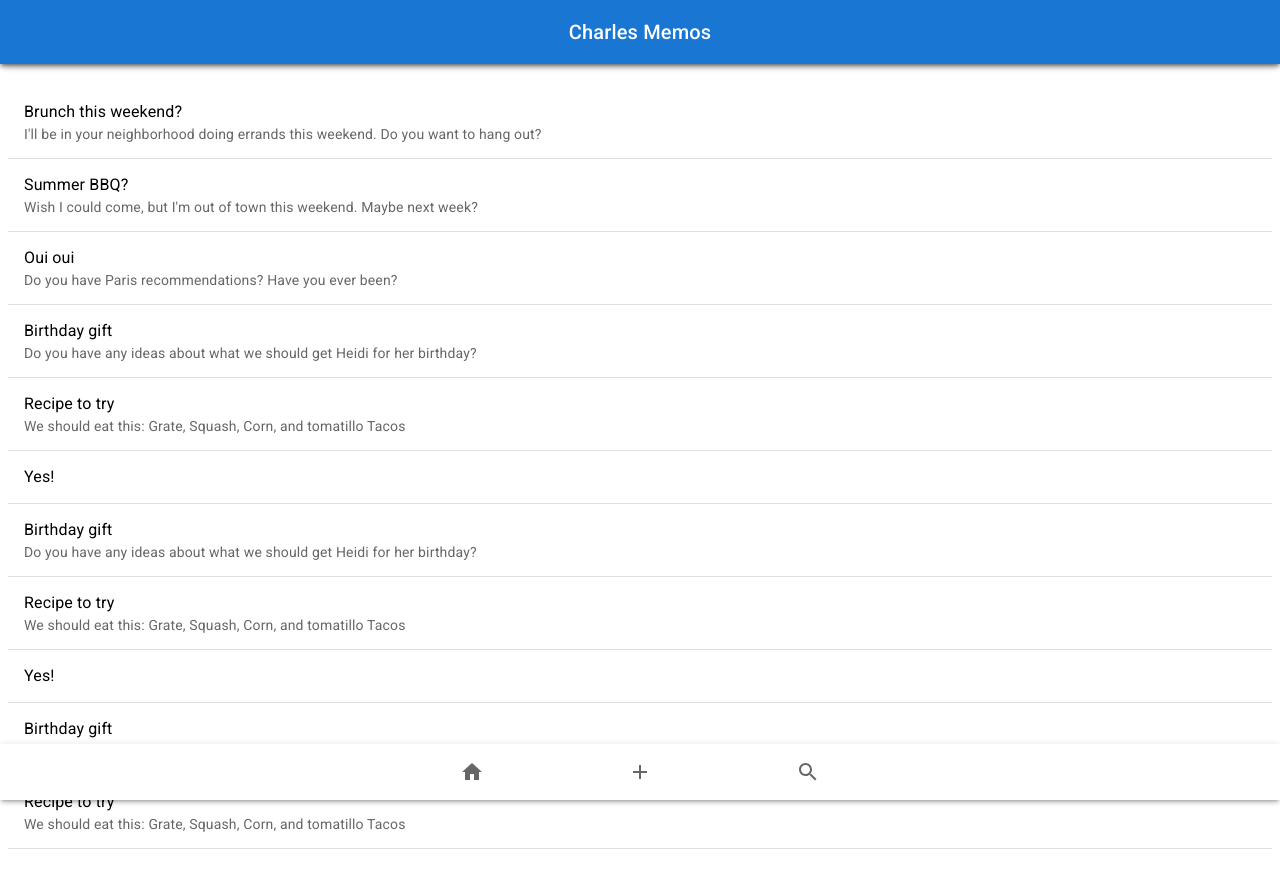
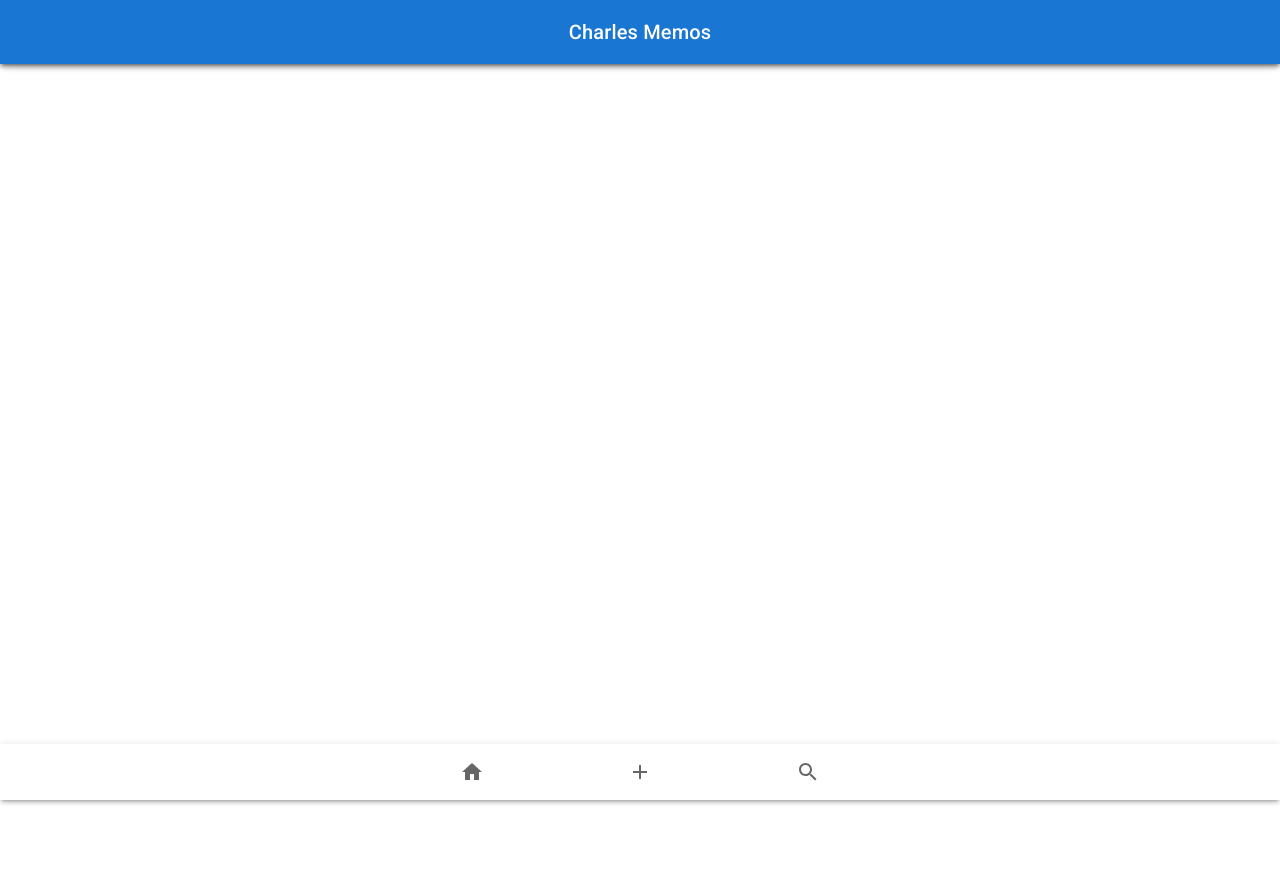
Before and after one commit to charles521/react-advanced-course, a React (Vite) app in the folder memo/: page / in a window 1280 px wide. Shown: the top 888 px of the page. After the commit the page ends 800 px from the top, so only its background shows below. Built offline with nearby package versions, Linux system fonts and the light colour scheme.

Commit message:
memo 完善添加逻辑

```diff
--- a/memo/package.json
+++ b/memo/package.json
@@ -17,7 +17,9 @@
     "@mui/material": "^5.15.17",
     "react": "^18.2.0",
     "react-dom": "^18.2.0",
-    "react-router-dom": "^7.4.0"
+    "react-hot-toast": "^2.5.2",
+    "react-router-dom": "^7.4.0",
+    "react-use": "^17.6.0"
   },
   "devDependencies": {
     "@types/react": "^18.2.66",
--- a/memo/src/App.jsx
+++ b/memo/src/App.jsx
@@ -3,6 +3,8 @@ import AppLayout from "./components/AppLayout";
 import MemoList from "./components/MemoList";
 import Add from "./components/Add";
 import Search from "./components/Search";
+
+// https://ahooks.js.org/zh-CN/hooks/use-request/index
 
 function App() {
   return (
--- a/memo/src/components/Add.jsx
+++ b/memo/src/components/Add.jsx
@@ -1,8 +1,29 @@
 import { useState } from "react";
 import { Button, TextField } from "@mui/material";
+import { useLocalStorage } from "react-use";
+import toast from "react-hot-toast";
 function Add() {
   const [value, setValue] = useState("");
   const [content, setContent] = useState("");
+  const [_memoList, setMemoList] = useLocalStorage("memoList");
+
+  function addMemo() {
+    if (value === "") {
+      toast.error("Please enter a title");
+      return;
+    }
+    if (content === "") {
+      toast.error("Please enter a content");
+      return;
+    }
+    setMemoList((memoList) => [
+      ...memoList,
+      { id: Date.now(), title: value, content: content },
+    ]);
+
+    toast.success("Successfully Added!");
+  }
+
   return (
     <form style={{ textAlign: "center" }}>
       <TextField
@@ -22,7 +43,9 @@ function Add() {
         onChange={(e) => setContent(e.target.value)}
       />
       <br />
-      <Button variant="contained">Add</Button>
+      <Button variant="contained" onClick={() => addMemo()}>
+        Add
+      </Button>
     </form>
   );
 }
--- a/memo/src/components/AppLayout.jsx
+++ b/memo/src/components/AppLayout.jsx
@@ -1,7 +1,7 @@
 import { Outlet } from "react-router-dom";
 import NavBar from "./NavBar";
 import BottomNavBar from "./BottomNavBar";
-
+import { Toaster } from "react-hot-toast";
 function AppLayout() {
   return (
     <>
@@ -10,6 +10,8 @@ function AppLayout() {
         <Outlet />
       </div>
       <BottomNavBar />
+
+      <Toaster />
     </>
   );
 }
--- a/memo/src/components/MemoList.jsx
+++ b/memo/src/components/MemoList.jsx
@@ -1,62 +1,65 @@
 import { List } from "@mui/material";
+import { useLocalStorage } from "react-use";
 import MemoListItem from "./MemoListItem";
 
 export default function MemoList() {
-  const menuList = [
-    {
-      id: 1,
-      title: "Brunch this weekend?",
-      body: "I'll be in your neighborhood doing errands this weekend. Do you want to hang out?",
-    },
-    {
-      id: 2,
-      title: "Summer BBQ?",
-      body: "Wish I could come, but I'm out of town this weekend. Maybe next week?",
-    },
-    {
-      id: 3,
-      title: "Oui oui",
-      body: "Do you have Paris recommendations? Have you ever been?",
-    },
-    {
-      id: 4,
-      title: "Birthday gift",
-      body: "Do you have any ideas about what we should get Heidi for her birthday?",
-    },
-    {
-      id: 5,
-      title: "Recipe to try",
-      body: "We should eat this: Grate, Squash, Corn, and tomatillo Tacos",
-    },
-    {
-      id: 6,
-      title: "Yes!",
-    },
-    {
-      id: 7,
-      title: "Birthday gift",
-      body: "Do you have any ideas about what we should get Heidi for her birthday?",
-    },
-    {
-      id: 8,
-      title: "Recipe to try",
-      body: "We should eat this: Grate, Squash, Corn, and tomatillo Tacos",
-    },
-    {
-      id: 9,
-      title: "Yes!",
-    },
-    {
-      id: 10,
-      title: "Birthday gift",
-      body: "Do you have any ideas about what we should get Heidi for her birthday?",
-    },
-    {
-      id: 11,
-      title: "Recipe to try",
-      body: "We should eat this: Grate, Squash, Corn, and tomatillo Tacos",
-    },
-  ];
+  // const menuList = [
+  //   {
+  //     id: 1,
+  //     title: "Brunch this weekend?",
+  //     body: "I'll be in your neighborhood doing errands this weekend. Do you want to hang out?",
+  //   },
+  //   {
+  //     id: 2,
+  //     title: "Summer BBQ?",
+  //     body: "Wish I could come, but I'm out of town this weekend. Maybe next week?",
+  //   },
+  //   {
+  //     id: 3,
+  //     title: "Oui oui",
+  //     body: "Do you have Paris recommendations? Have you ever been?",
+  //   },
+  //   {
+  //     id: 4,
+  //     title: "Birthday gift",
+  //     body: "Do you have any ideas about what we should get Heidi for her birthday?",
+  //   },
+  //   {
+  //     id: 5,
+  //     title: "Recipe to try",
+  //     body: "We should eat this: Grate, Squash, Corn, and tomatillo Tacos",
+  //   },
+  //   {
+  //     id: 6,
+  //     title: "Yes!",
+  //   },
+  //   {
+  //     id: 7,
+  //     title: "Birthday gift",
+  //     body: "Do you have any ideas about what we should get Heidi for her birthday?",
+  //   },
+  //   {
+  //     id: 8,
+  //     title: "Recipe to try",
+  //     body: "We should eat this: Grate, Squash, Corn, and tomatillo Tacos",
+  //   },
+  //   {
+  //     id: 9,
+  //     title: "Yes!",
+  //   },
+  //   {
+  //     id: 10,
+  //     title: "Birthday gift",
+  //     body: "Do you have any ideas about what we should get Heidi for her birthday?",
+  //   },
+  //   {
+  //     id: 11,
+  //     title: "Recipe to try",
+  //     body: "We should eat this: Grate, Squash, Corn, and tomatillo Tacos",
+  //   },
+  // ];
+
+  const [menuList] = useLocalStorage("memoList", []);
 
   return (
     <List sx={{ width: "100%", bgcolor: "background.paper" }}>
--- a/memo/src/components/MemoListItem.jsx
+++ b/memo/src/components/MemoListItem.jsx
@@ -5,7 +5,7 @@ function MemoListItem({ memoItem }) {
       <ListItem alignItems="flex-start">
         <ListItemText
           primary={memoItem.title}
-          secondary={<>{memoItem.body}</>}
+          secondary={<>{memoItem.content}</>}
         />
       </ListItem>
       <Divider component="li" />
```
Also changed, not shown: 1 other file (tests, documents, lock files or other folders).
